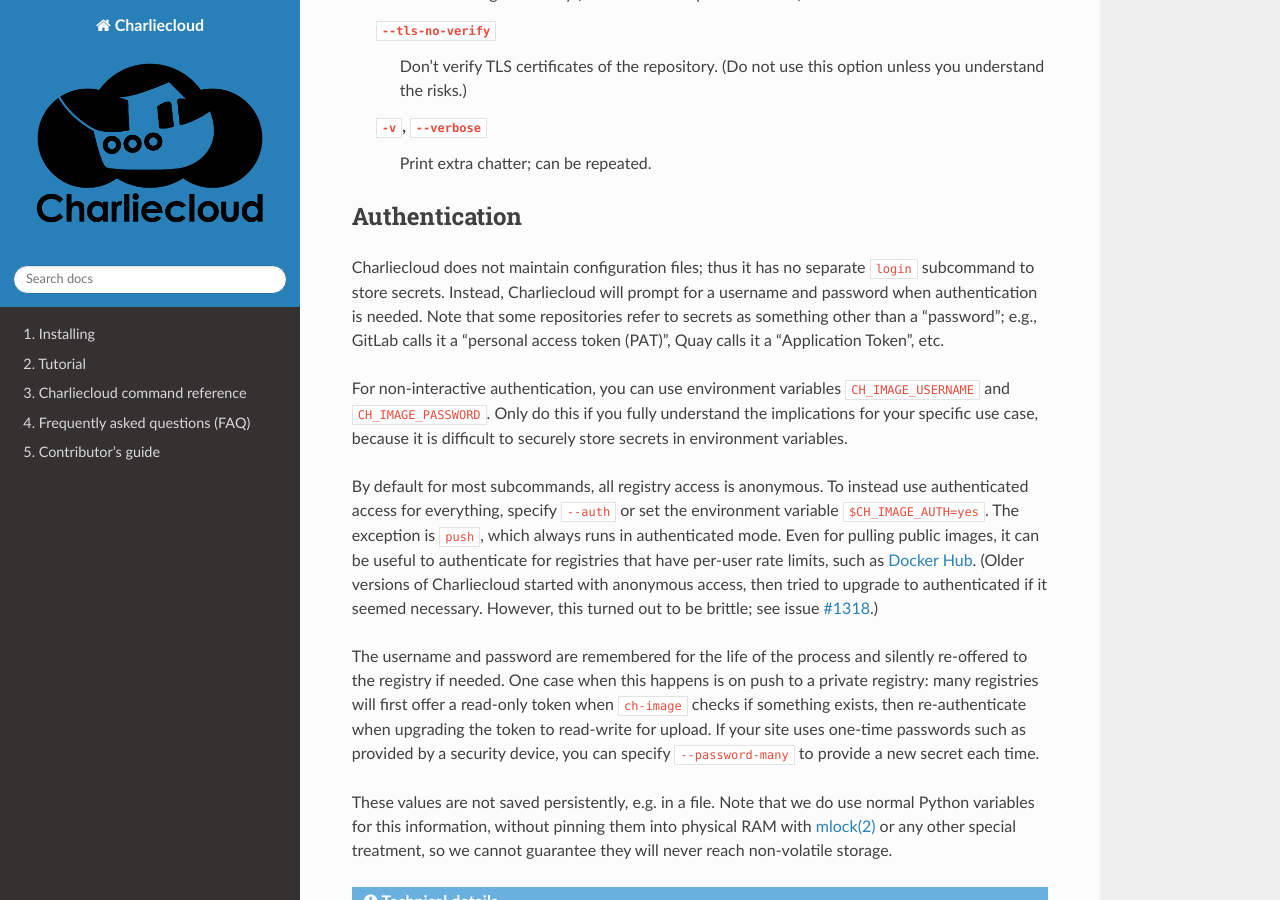
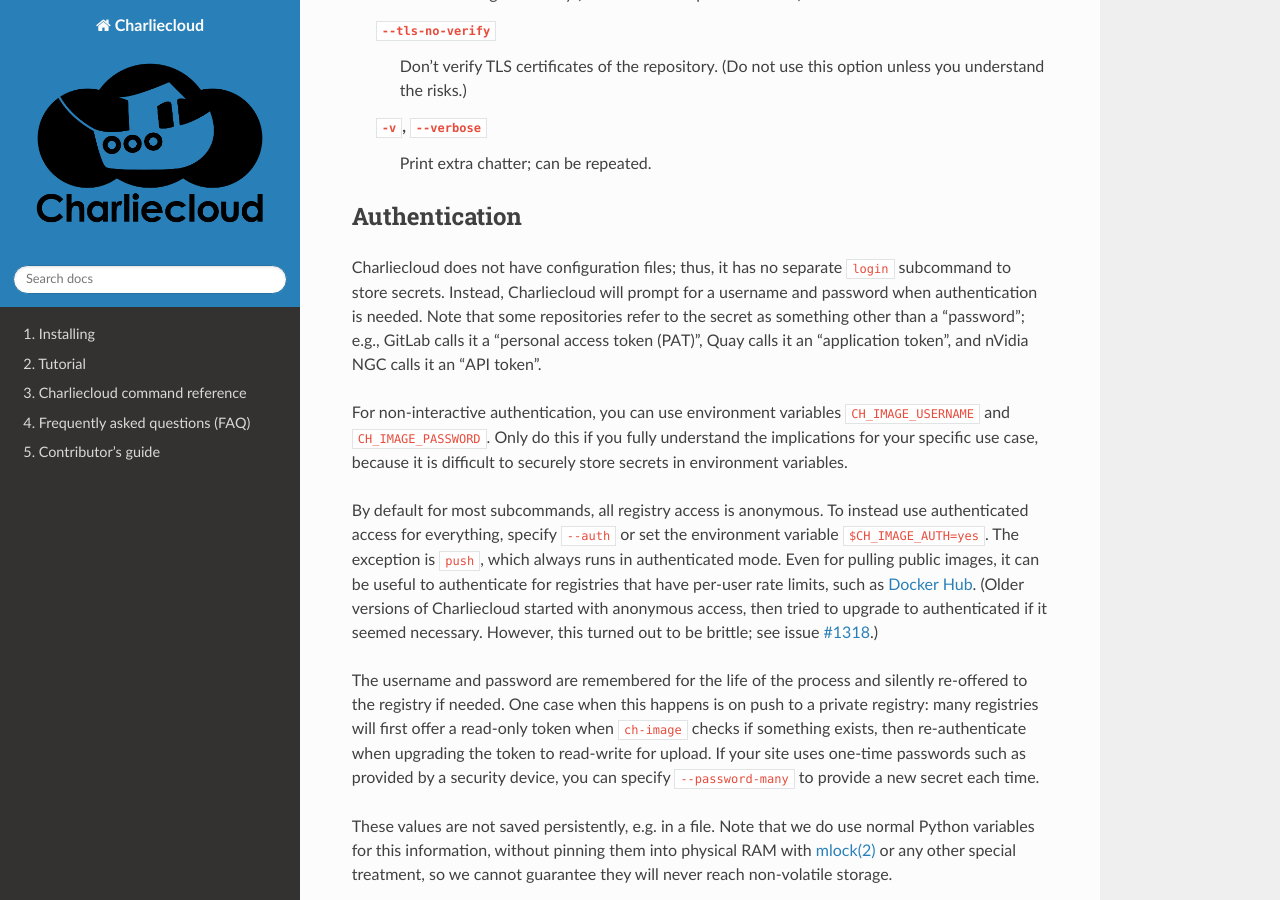
Before and after one commit to hpc/charliecloud, a Sphinx documentation site: the page built from doc/ch-image.rst, in a window 1280 px wide and 900 px high, scrolled down 2196 px. Built offline with Sphinx 7.4.7 and the Read the Docs theme 2.0.0, drawn with Linux system fonts in a browser that asks for light colours.

Commit message:
tidy [skip ci]

```diff
--- a/doc/ch-image_desc.rst
+++ b/doc/ch-image_desc.rst
@@ -119,12 +119,12 @@ Common options placed before or after the sub-command:
 Authentication
 ==============
 
-Charliecloud does not maintain configuration files; thus it has no separate
+Charliecloud does not have configuration files; thus, it has no separate
 :code:`login` subcommand to store secrets. Instead, Charliecloud will prompt
 for a username and password when authentication is needed. Note that some
-repositories refer to secrets as something other than a "password"; e.g.,
-GitLab calls it a "personal access token (PAT)", Quay calls it a
-"Application Token", etc.
+repositories refer to the secret as something other than a "password"; e.g.,
+GitLab calls it a "personal access token (PAT)", Quay calls it an "application
+token", and nVidia NGC calls it an "API token".
 
 For non-interactive authentication, you can use environment variables
 :code:`CH_IMAGE_USERNAME` and :code:`CH_IMAGE_PASSWORD`. Only do this if you
```
Also changed, not shown: 1 other file.
